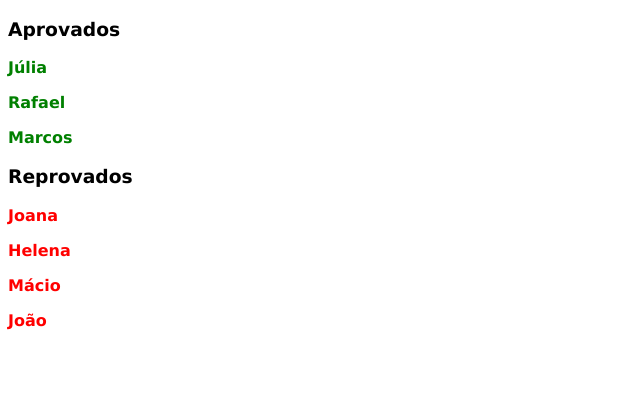
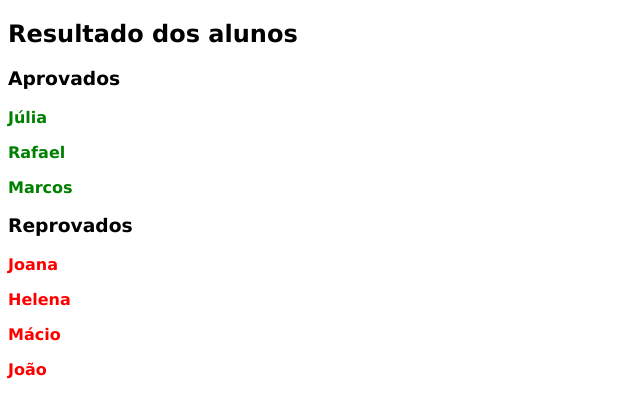
Before and after one commit to diegocoutinho1987/lista-alunos, a plain HTML site: page index.html in a window 1280 px wide. Shown: the whole page, without its empty margins (0-640 px from the left). Drawn offline with Linux system fonts and the light colour scheme.

Commit message:
Adicionado subtítulo h2 à listagem.

```diff
--- a/index.html
+++ b/index.html
@@ -10,6 +10,7 @@
     </head>
 
     <body>
+        <h2>Resultado dos alunos</h2>
         <h3>Aprovados</h3>
         <div>
             <p><span>Júlia</span></p>
```
